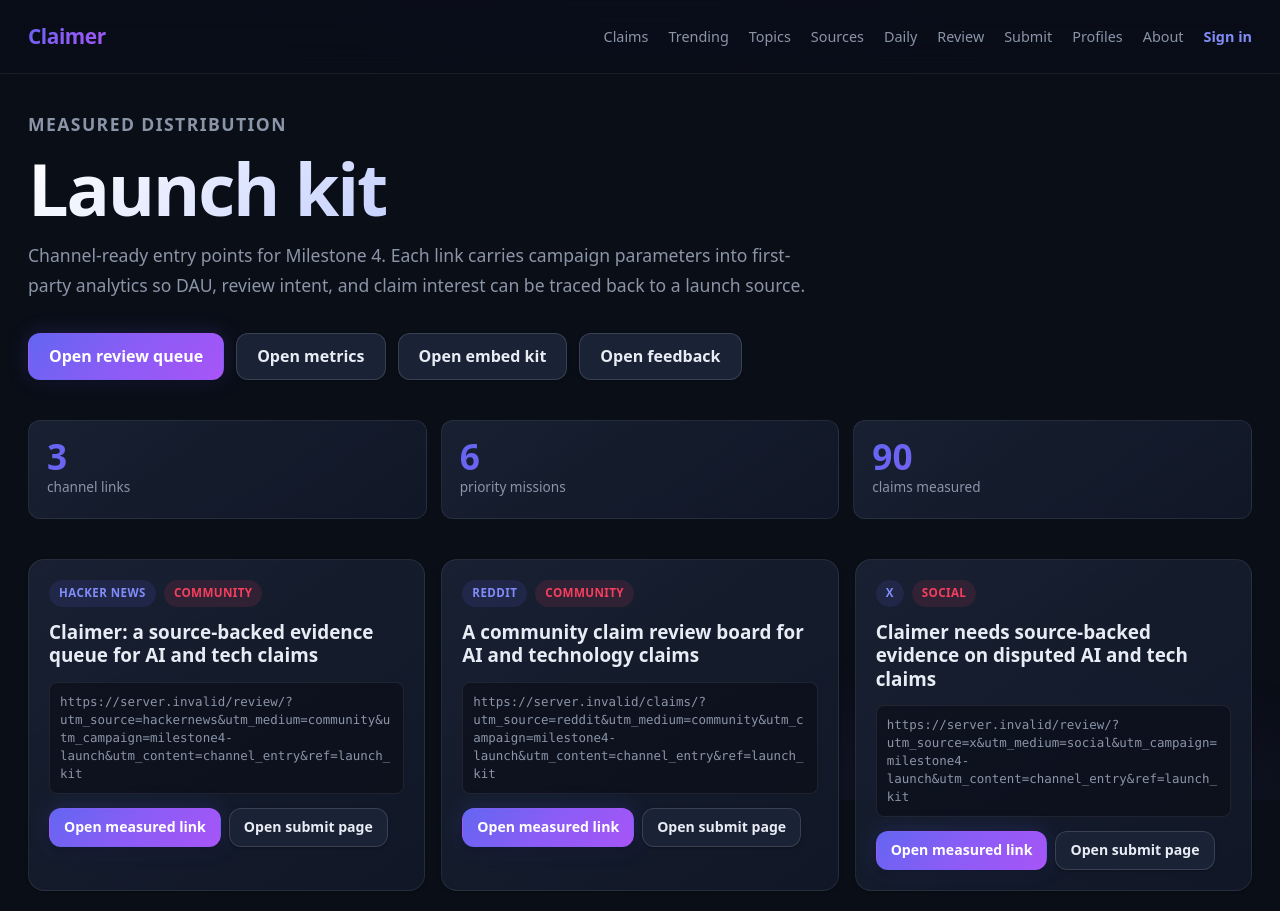
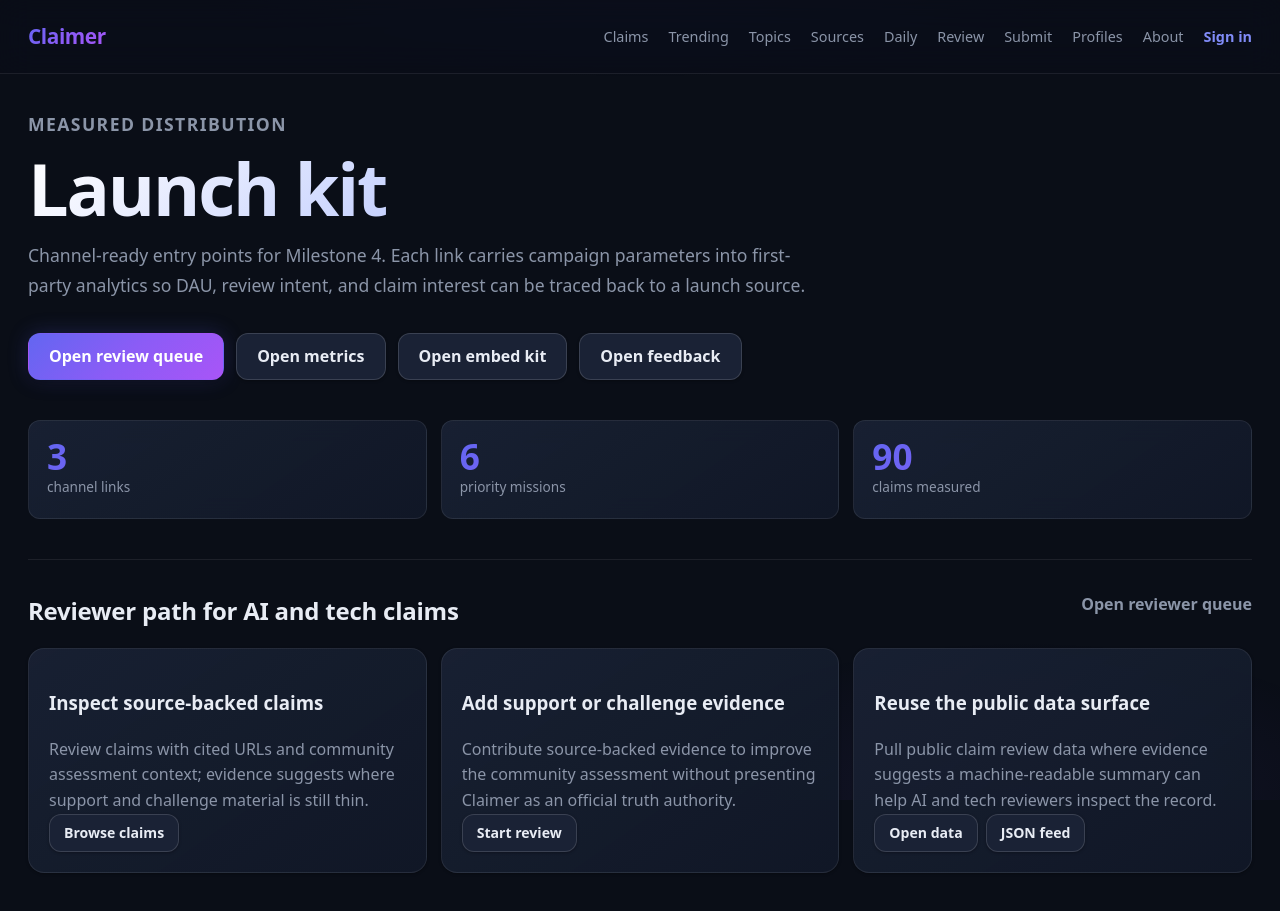
Before and after one commit to Claimer-org/claimer, a Next.js app: page /claimer/launch in a window 1280 px wide. Shown: the top 911 px of the page. Built offline with nearby package versions, Linux system fonts and the light colour scheme; no server answers.

Commit message:
Add reviewer launch path

```diff
--- a/app/launch/page.tsx
+++ b/app/launch/page.tsx
@@ -158,6 +158,50 @@ export default function LaunchPage() {
         </div>
       </section>
 
+      <section className="panel" aria-labelledby="reviewer-path-title">
+        <div className="section-heading">
+          <h2 id="reviewer-path-title">Reviewer path for AI and tech claims</h2>
+          <Link href="/review?ref=reviewer_launch_pack">Open reviewer queue</Link>
+        </div>
+        <div className="grid">
+          <article className="card">
+            <h3>Inspect source-backed claims</h3>
+            <p>
+              Review claims with cited URLs and community assessment context;
+              evidence suggests where support and challenge material is still thin.
+            </p>
+            <Link className="button compact" href="/claims?ref=reviewer_launch_pack">
+              Browse claims
+            </Link>
+          </article>
+          <article className="card">
+            <h3>Add support or challenge evidence</h3>
+            <p>
+              Contribute source-backed evidence to improve the community assessment
+              without presenting Claimer as an official truth authority.
+            </p>
+            <Link className="button compact" href="/review?ref=reviewer_launch_pack">
+              Start review
+            </Link>
+          </article>
+          <article className="card">
+            <h3>Reuse the public data surface</h3>
+            <p>
+              Pull public claim review data where evidence suggests a machine-readable
+              summary can help AI and tech reviewers inspect the record.
+            </p>
+            <div className="mission-actions">
+              <Link className="button compact" href="/data?ref=reviewer_launch_pack">
+                Open data
+              </Link>
+              <Link className="button compact" href="/api/claimreview.json">
+                JSON feed
+              </Link>
+            </div>
+          </article>
+        </div>
+      </section>
+
       <section className="launch-grid" aria-label="Measured channel links">
         {channels.map((channel) => {
           const internalPath = internalCampaignPath(
```
Also changed, not shown: public/llms.txt.
